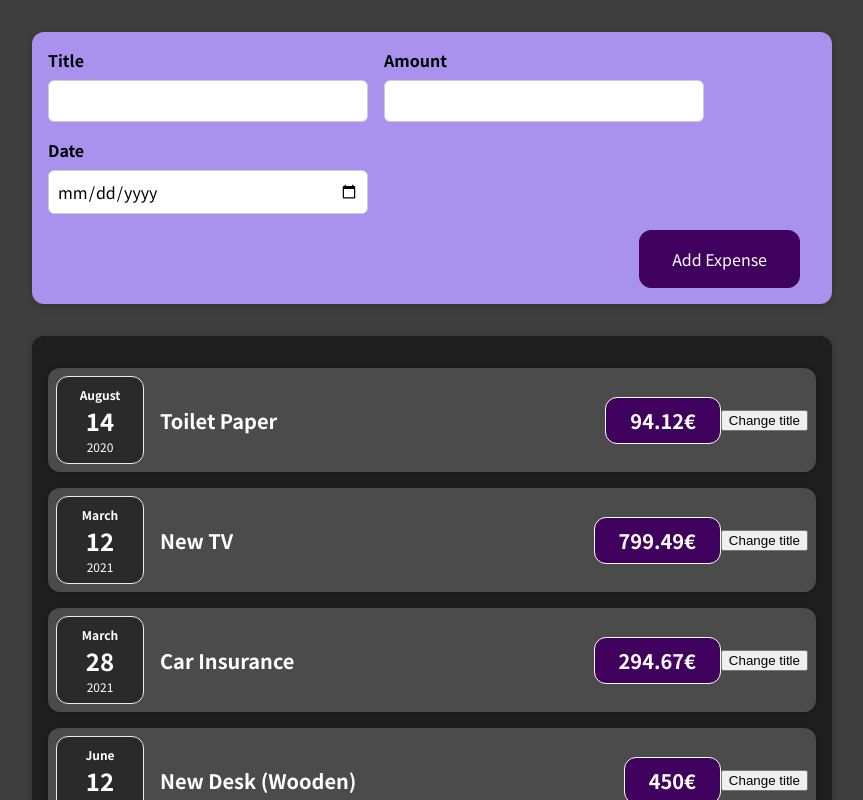
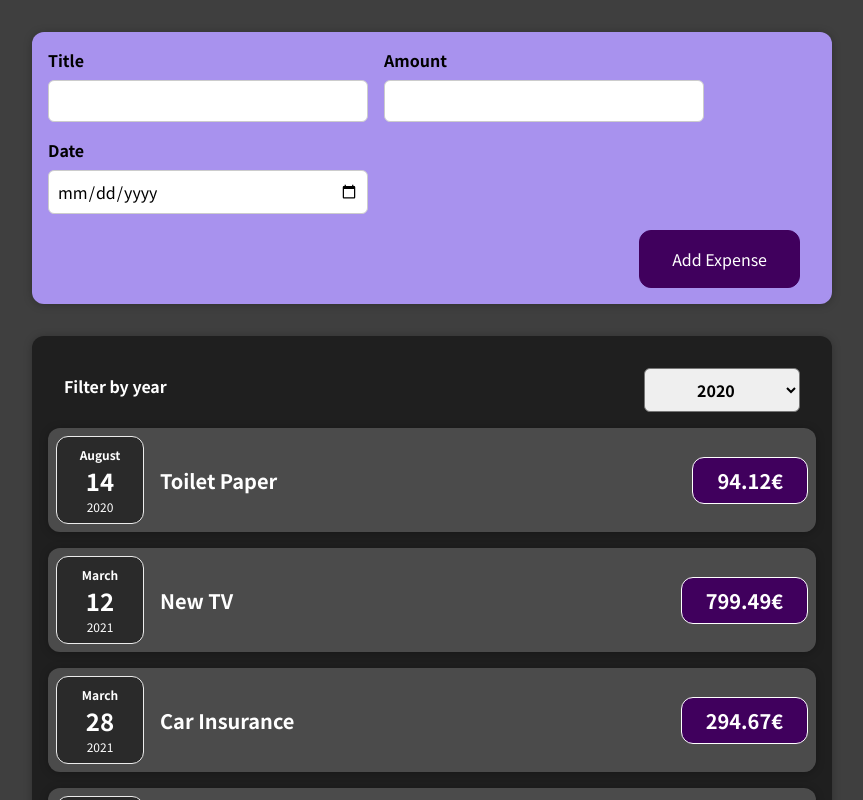
Before and after one commit to andro2401/expensesTracker-react, a React (Create React App) app: page / in a window 1280 px wide. Shown: the top 800 px of the page, without its empty margins (208-1071 px from the left). Built offline with nearby package versions, Linux system fonts and the light colour scheme.

Commit message:
adding dynamic data to components and going through expenses using MAP

```diff
--- a/src/components/Expenses/ExpenseItem.js
+++ b/src/components/Expenses/ExpenseItem.js
@@ -4,18 +4,13 @@
 import './ExpenseItem.css'
 
 const ExpenseItem = (props) => {
-    const [title, setTitle] = useState(props.title);
-    const clickHandler = () => {
-        setTitle('Changed!');
-    }
     return (
         <Card className="expense-item">
             <ExpenseDate date={props.date} />
             <div className="expense-item__description">
-                <h2>{title}</h2>
+                <h2>{props.title}</h2>
                 <div className="expense-item__price">{props.amount}€</div>
             </div>
-            <button onClick={clickHandler}>Change title</button>
         </Card>
     );
 }
--- a/src/components/Expenses/Expenses.js
+++ b/src/components/Expenses/Expenses.js
@@ -1,34 +1,25 @@
-import React from "react";
+import React, {useState} from "react";
 import ExpenseItem from "./ExpenseItem";
 import Card from "../UI/Card";
 import './Expenses.css';
+import ExpensesFilter from "./ExpensesFilter";
 const Expenses = (props) => {
+    const [filteredYear, setFilteredYear] = useState('2020');
+
+    const filterChangeHandlerYear = (selectedYear) =>{
+        setFilteredYear(selectedYear);
+    }
     return(
         <Card className="expenses">
-            <ExpenseItem
-                date={props.items[0].date}
-                title={props.items[0].title}
-                amount={props.items[0].amount}
-                id={props.items[0].id}
-            />
-            <ExpenseItem
-                date={props.items[1].date}
-                title={props.items[1].title}
-                amount={props.items[1].amount}
-                id={props.items[1].id}
-            />
-            <ExpenseItem
-                date={props.items[2].date}
-                title={props.items[2].title}
-                amount={props.items[2].amount}
-                id={props.items[2].id}
-            />
-            <ExpenseItem
-                date={props.items[3].date}
-                title={props.items[3].title}
-                amount={props.items[3].amount}
-                id={props.items[3].id}
-            />
+            <ExpensesFilter year={filteredYear} onFilterYear={filterChangeHandlerYear}/>
+            {props.items.map((expense) =>(
+                <ExpenseItem
+                    date={expense.date}
+                    title={expense.title}
+                    amount={expense.amount}
+                    id={expense.id}
+                />
+            ))}
         </Card>
     );
 }
--- /dev/null
+++ b/src/components/Expenses/ExpensesFilter.css
@@ -0,0 +1,24 @@
+.expenses-filter {
+    color: white;
+    padding: 0 1rem;
+}
+
+.expenses-filter__control {
+    display: flex;
+    width: 100%;
+    align-items: center;
+    justify-content: space-between;
+    margin: 1rem 0;
+}
+
+.expenses-filter label {
+    font-weight: bold;
+    margin-bottom: 0.5rem;
+}
+
+.expenses-filter select {
+    font: inherit;
+    padding: 0.5rem 3rem;
+    font-weight: bold;
+    border-radius: 6px;
+}
--- /dev/null
+++ b/src/components/Expenses/ExpensesFilter.js
@@ -0,0 +1,25 @@
+import React from 'react';
+
+import './ExpensesFilter.css';
+
+const ExpensesFilter = (props) => {
+    const yearChangeHandler = (e) => {
+        props.onFilterYear(e.target.value)
+    }
+    return (
+        <div className='expenses-filter'>
+            <div className='expenses-filter__control'>
+                <label>Filter by year</label>
+                <select value={props.year} onChange={yearChangeHandler}>
+                    <option value='2023'>2023</option>
+                    <option value='2022'>2022</option>
+                    <option value='2021'>2021</option>
+                    <option value='2020'>2020</option>
+                    <option value='2019'>2019</option>
+                </select>
+            </div>
+        </div>
+    );
+};
+
+export default ExpensesFilter;
```
